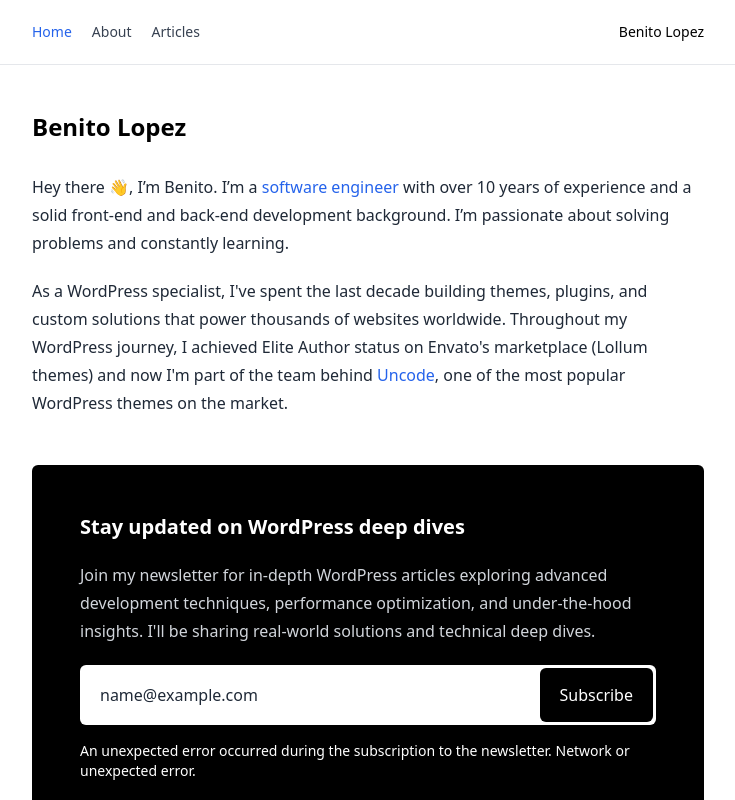
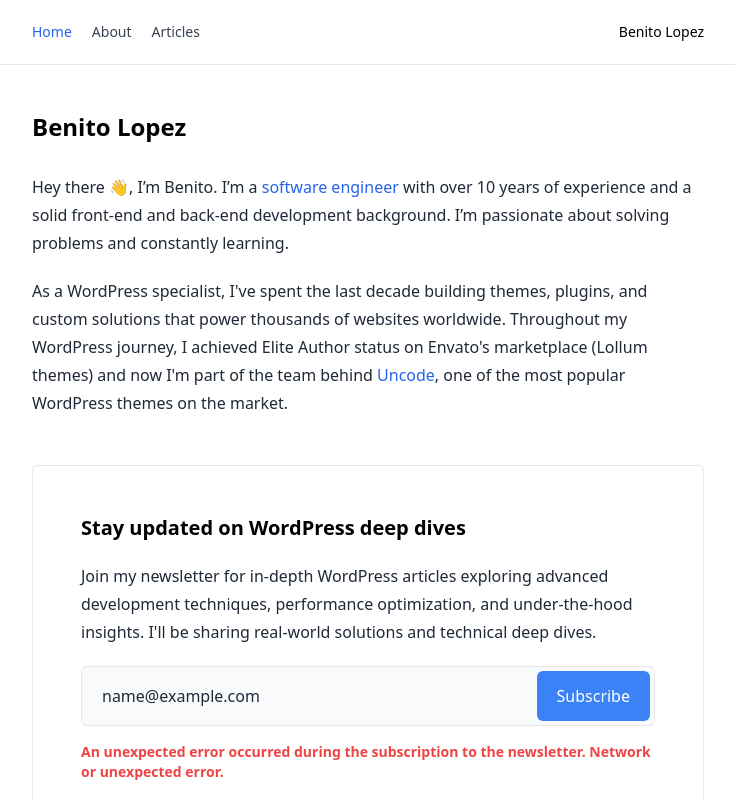
Before and after one commit to benitolopez/lopezb.com, a Next.js app: page / in a window 1280 px wide. Both pictures are taken after typing "name@example.com" into the empty fields and a click on the button "Subscribe". Shown: the top 800 px of the page, without its empty margins (272-1007 px from the left). Built offline with nearby package versions, Linux system fonts and the light colour scheme; no server answers.

Commit message:
New skin for the newsletter component

```diff
--- a/components/forms/newsletter.tsx
+++ b/components/forms/newsletter.tsx
@@ -12,43 +12,42 @@ export default function NewsletterForm() {
 
   return (
     <>
-      <div className="bg-black mt-12 mb-5 p-6 md:p-12 rounded-md">
-        <h2 className="leading-7 text-white mb-5 font-bold text-xl">
+      <div className="border mt-12 mb-5 p-6 md:p-12 rounded-md">
+        <h2 className="leading-7 text-black mb-5 font-bold text-xl">
           Stay updated on WordPress deep dives
         </h2>
-        <p className="leading-7 text-gray-300 mb-5">
+        <p className="leading-7 text-gray-800 mb-5">
           Join my newsletter for in-depth WordPress articles exploring advanced
           development techniques, performance optimization, and under-the-hood
           insights. I'll be sharing real-world solutions and technical deep
           dives.
         </p>
         <form action={action}>
-          {state?.errors?.email && (
-            <span className="my-2 block text-white text-sm">
-              {state.errors.email.join(", ")}
-            </span>
-          )}
           <div className="relative">
             <input
               type="text"
               name="email"
               id="email"
               required
-              className="block w-full py-2 px-5 text-gray-800 placeholder:text-gray-400 rounded-md bg-white focus:outline-gray-400 outline-offset-0 h-[60px]"
+              className="block border w-full py-2 px-5 text-gray-800 placeholder:text-gray-800 rounded-md bg-gray-50 focus:outline-gray-400 outline-offset-0 h-[60px]"
               placeholder="Enter your email address"
               defaultValue={state?.values?.email || ""}
               aria-invalid={state?.errors?.email ? "true" : "false"}
             />
-
             <button
               type="submit"
-              className="py-3 px-5 rounded-md bg-black focus:outline-none text-left hover:bg-blue-500 text-white top-[3px] right-[3px] absolute h-[54px]"
+              className="py-3 px-5 rounded-md hover:bg-black focus:outline-none text-left bg-blue-500 text-white top-[5px] right-[5px] absolute h-[50px]"
             >
               Subscribe
             </button>
           </div>
+          {state?.errors?.email && (
+            <span className="mt-4 block text-red-500 font-bold text-sm">
+              {state.errors.email.join(", ")}
+            </span>
+          )}
           {state?.response?.message && (
-            <span className="mt-4 block text-white text-sm">
+            <span className="mt-4 block text-red-500 text-sm font-bold">
               {state.response?.message}
             </span>
           )}
```
